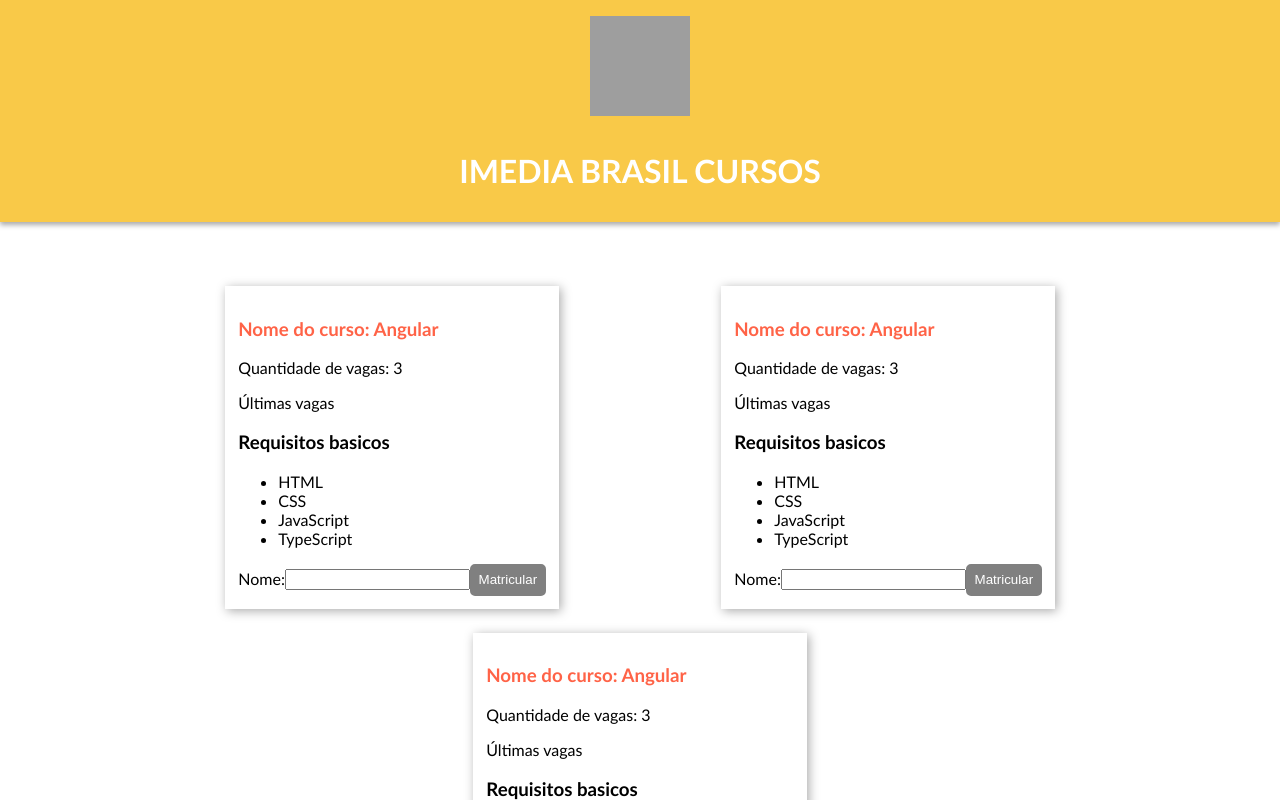
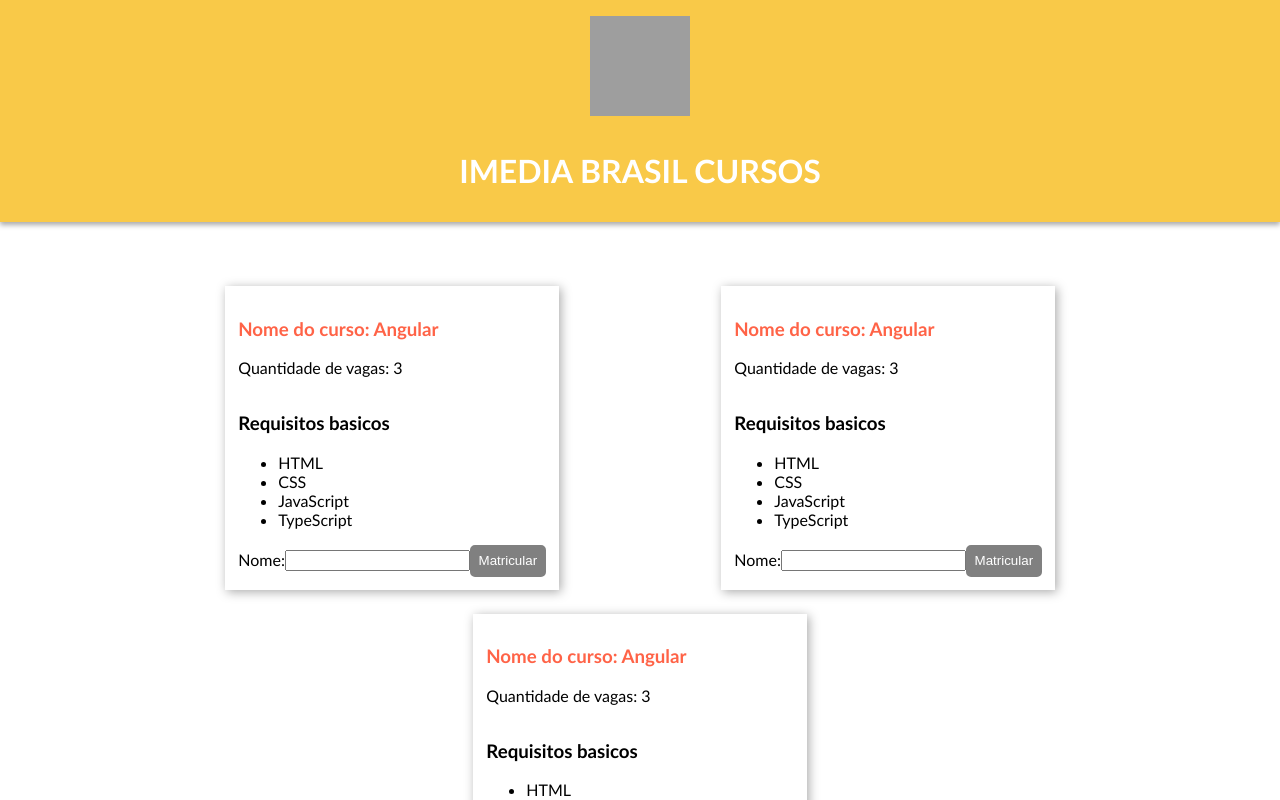
Before and after one commit to fellyph/curso-angular, an Angular app: page / in a window 1280 px wide. Shown: the top 800 px of the page. Built offline with nearby package versions, Linux system fonts and the light colour scheme; grey boxes are pictures that could not be loaded.

Commit message:
adding curso component

```diff
--- a/src/app/curso/curso.component.html
+++ b/src/app/curso/curso.component.html
@@ -3,7 +3,7 @@
       <div class="card-block">
         <h1>Nome do curso: {{nomeCurso}}</h1>
         <p class="spots">Quantidade de vagas: {{vagas}}</p>
-        <p [ngSwitch]="vagas">
+        <p [ngSwitch]="vagas" [style.font-size]="getFontSize()">
           <span *ngSwitchCase="3" class="alert">Últimas vagas</span>
           <span *ngSwitchCase="2" class="alert">Últimas vagas</span>
           <span *ngSwitchCase="1" class="alert">Apenas uma vaga!</span>
--- a/src/app/curso/curso.component.ts
+++ b/src/app/curso/curso.component.ts
@@ -19,6 +19,10 @@ export class CursoComponent {
         this.requisitos = ['HTML', 'CSS', 'JavaScript', 'TypeScript'];
     }
 
+    getFontSize() {
+      return `${(this.alunos.length * 0.7)}em`;
+    }
+
     matricularAluno() {
         if (this.vagas > 0) {
             this.vagas--;
```
